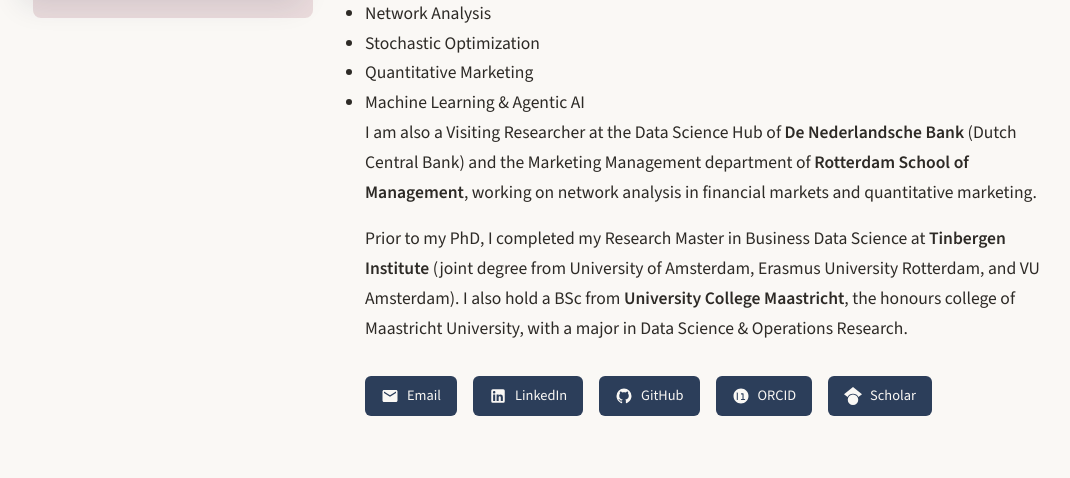
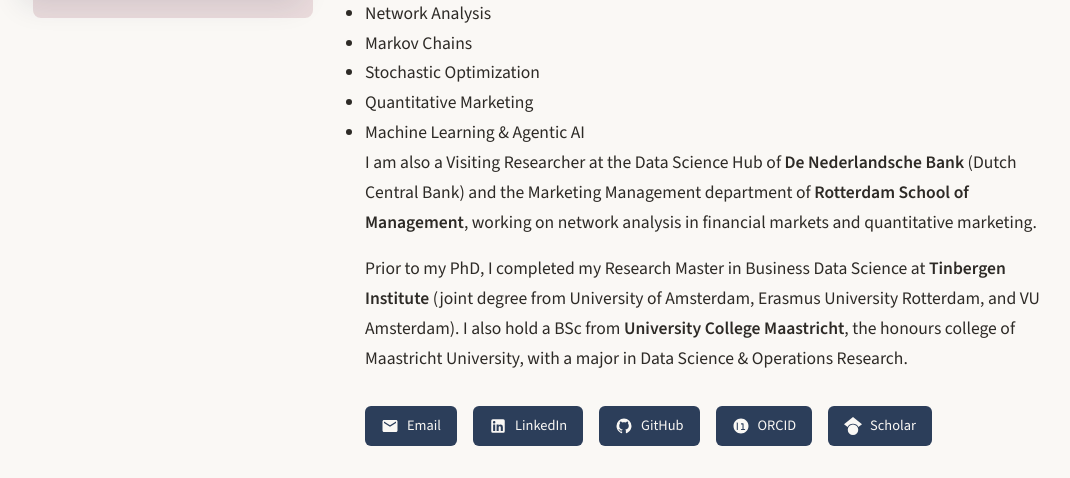
Before and after one commit to thaoyuh/thaole.github.io, a Jekyll site: the page built from index.html, in a window 1280 px wide and 900 px high, cut to the strip 422-900 px from the top of the window. Shown: the whole strip, without its empty margins (101-1171 px from the left). Built offline with Jekyll 4.4.1, drawn with Linux system fonts in a browser that asks for light colours.

Commit message:
update interst

```diff
--- a/index.html
+++ b/index.html
@@ -25,9 +25,11 @@
       </p>
       <ul>
         <li>Network Analysis</li>
+        <li>Markov Chains</li>
         <li>Stochastic Optimization</li>
         <li>Quantitative Marketing</li>
         <li>Machine Learning & Agentic AI</li>
+
       </ul>
 
       <p>
```
Also changed, not shown: 1 other file.
